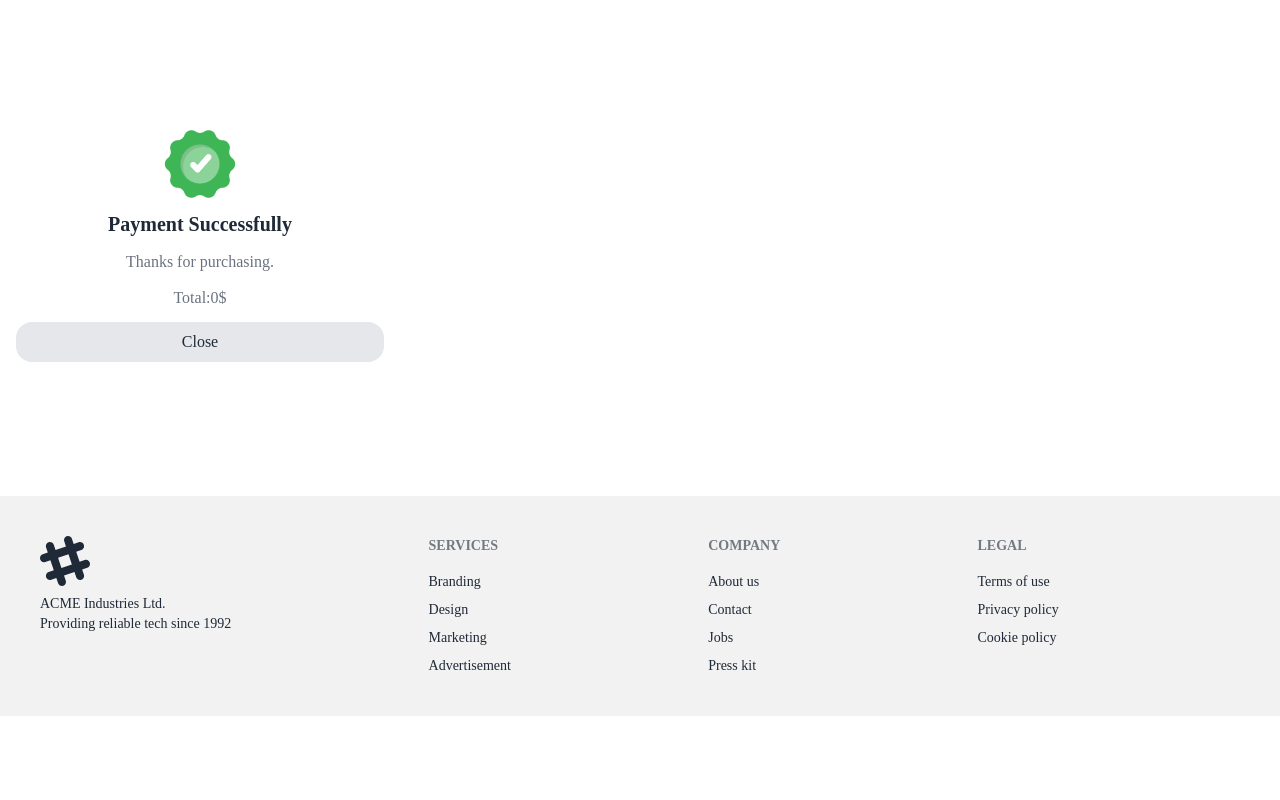
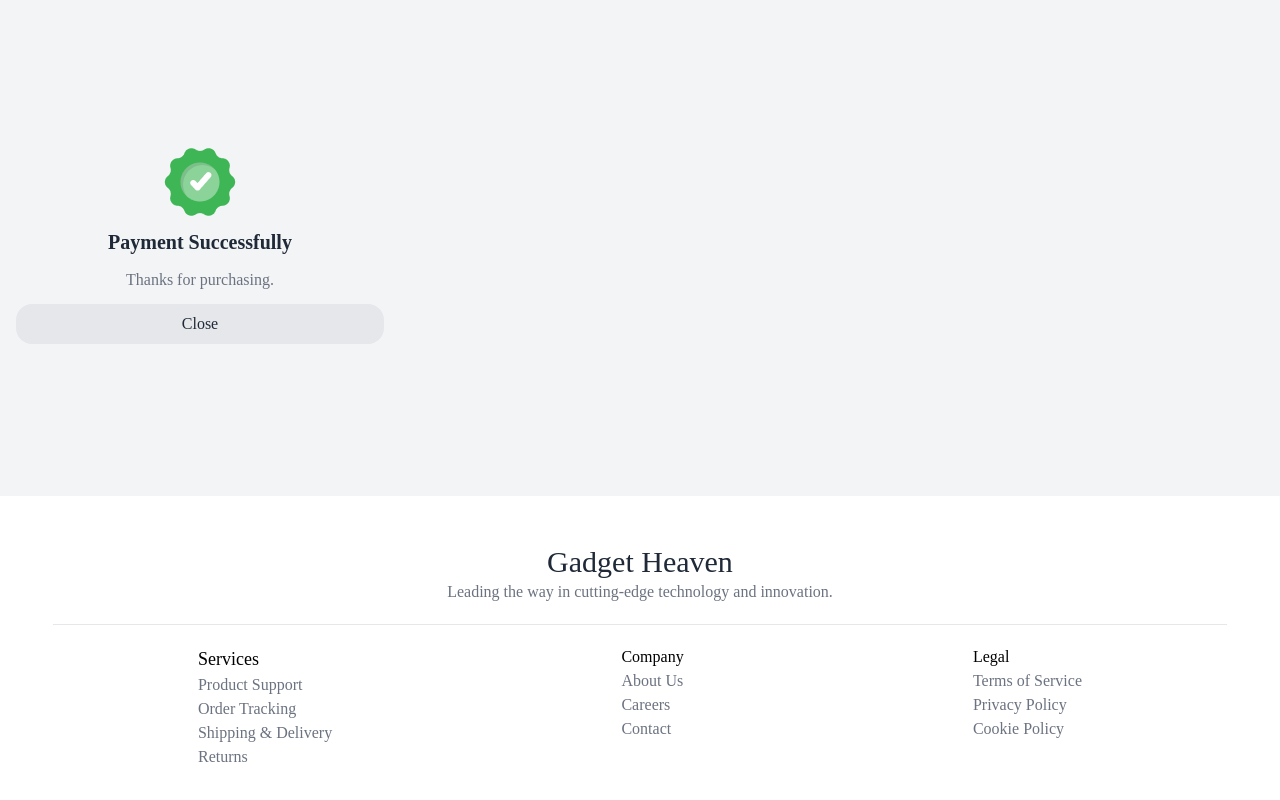
Before and after one commit to programming-hero-web-course-4/b10a8-gadget-heaven-harun708280, a React (Vite) app: page /dashboard in a window 1280 px wide. Shown: the part 572-1372 px from the top of the page. Before the commit the page ends 1288 px from the top, so only its background shows below. Built offline with nearby package versions, Linux system fonts and the light colour scheme; some icons are missing; a web font is replaced by a local one.

Commit message:
upadte all item

```diff
--- a/index.html
+++ b/index.html
@@ -4,7 +4,7 @@
     <meta charset="UTF-8" />
     <link rel="shortcut icon" href="./src/assets/Image/favicon-16x16.png" type="image/x-icon">
     <meta name="viewport" content="width=device-width, initial-scale=1.0" />
-    <title>Vite + React</title>
+    <title>Gadget Heaven</title>
     <link rel="stylesheet" href="https://cdnjs.cloudflare.com/ajax/libs/font-awesome/6.6.0/css/all.min.css">
   </head>
   <body>
--- a/src/Component/Common/Footer.jsx
+++ b/src/Component/Common/Footer.jsx
@@ -2,47 +2,37 @@ import React from 'react';
 
 const Footer = () => {
     return (
-        <div>
-            <footer className="footer bg-base-200 text-base-content p-10">
-            <aside>
-                <svg
-                width="50"
-                height="50"
-                viewBox="0 0 24 24"
-                xmlns="http://www.w3.org/2000/svg"
-                fillRule="evenodd"
-                clipRule="evenodd"
-                className="fill-current">
-                <path
-                    d="M22.672 15.226l-2.432.811.841 2.515c.33 1.019-.209 2.127-1.23 2.456-1.15.325-2.148-.321-2.463-1.226l-.84-2.518-5.013 1.677.84 2.517c.391 1.203-.434 2.542-1.831 2.542-.88 0-1.601-.564-1.86-1.314l-.842-2.516-2.431.809c-1.135.328-2.145-.317-2.463-1.229-.329-1.018.211-2.127 1.231-2.456l2.432-.809-1.621-4.823-2.432.808c-1.355.384-2.558-.59-2.558-1.839 0-.817.509-1.582 1.327-1.846l2.433-.809-.842-2.515c-.33-1.02.211-2.129 1.232-2.458 1.02-.329 2.13.209 2.461 1.229l.842 2.515 5.011-1.677-.839-2.517c-.403-1.238.484-2.553 1.843-2.553.819 0 1.585.509 1.85 1.326l.841 2.517 2.431-.81c1.02-.33 2.131.211 2.461 1.229.332 1.018-.21 2.126-1.23 2.456l-2.433.809 1.622 4.823 2.433-.809c1.242-.401 2.557.484 2.557 1.838 0 .819-.51 1.583-1.328 1.847m-8.992-6.428l-5.01 1.675 1.619 4.828 5.011-1.674-1.62-4.829z"></path>
-                </svg>
-                <p>
-                ACME Industries Ltd.
-                <br />
-                Providing reliable tech since 1992
-                </p>
-            </aside>
-            <nav>
-                <h6 className="footer-title">Services</h6>
-                <a className="link link-hover">Branding</a>
-                <a className="link link-hover">Design</a>
-                <a className="link link-hover">Marketing</a>
-                <a className="link link-hover">Advertisement</a>
-            </nav>
-            <nav>
-                <h6 className="footer-title">Company</h6>
-                <a className="link link-hover">About us</a>
-                <a className="link link-hover">Contact</a>
-                <a className="link link-hover">Jobs</a>
-                <a className="link link-hover">Press kit</a>
-            </nav>
-            <nav>
-                <h6 className="footer-title">Legal</h6>
-                <a className="link link-hover">Terms of use</a>
-                <a className="link link-hover">Privacy policy</a>
-                <a className="link link-hover">Cookie policy</a>
-            </nav>
-            </footer>
+        <div className='py-12 '>
+            <div className="w-11/12 mx-auto ">
+                <h1 className='text-center text-3xl'>Gadget Heaven</h1>
+                <p className='text-gray-500 text-center'>Leading the way in cutting-edge technology and innovation.</p>
+
+                <div className="border-b my-5"></div>
+                <div className="flex justify-around text-gray-500">
+                    <div className="">
+                        <p className='text-lg text-black'>Services</p>
+                        <p> Product  Support</p>
+                        <p>Order Tracking</p>
+                        <p>Shipping & Delivery</p>
+                        <p>Returns</p>
+
+                    </div>
+                    <div className="">
+                        <p className='text-black tex-xl'>Company</p>
+                        <p>About Us</p>
+                        <p>Careers</p>
+                        <p>Contact</p>
+
+                    </div>
+                    <div className="">
+                        <p className='text-black tex-xl'>Legal</p>
+                        <p>Terms of Service</p>
+                        <p>Privacy Policy</p>
+                        <p>Cookie Policy</p>
+
+                    </div>
+                </div>
+            </div>
         </div>
     );
 };
--- a/src/Component/Common/Nav.jsx
+++ b/src/Component/Common/Nav.jsx
@@ -1,5 +1,5 @@
 import React, { useContext } from 'react';
-import { NavLink, useLocation } from 'react-router-dom';
+import { Link, NavLink, useLocation } from 'react-router-dom';
 import { cardContext, wishListContext } from '../../Layout/LayOut';
 
 const Nav = () => {
@@ -42,21 +42,21 @@ const Nav = () => {
                         <li><a>Item 3</a></li>
                     </ul>
                     </div>
-                    <a className="text-white font-bold text-xl">Gadget Heaven </a>
+                    <Link to='/' className=" text-white  font-bold text-xl">Gadget Heaven  </Link>
                 </div>
                 <div className="navbar-center  hidden lg:flex">
                     <ul className="menu menu-horizontal space-x-12 text-white px-1">
                         <NavLink to='/' className={({isActive})=>[
-                            isActive?'border-b-4 border-red-600':'hover:border-b-2 hover:border-red-600'
+                            isActive?'border-b-4 border-white ':'hover:border-b-2 hover:border-white'
                         ]} >Home</NavLink>
-                        <NavLink to='/about' className={({isActive})=>[
-                            isActive?'border-b-4 border-red-600':'hover:border-b-2 hover:border-red-600'
-                        ]} >About</NavLink>
-                        <NavLink to='Statistics' className={({isActive})=>[
-                            isActive?'border-b-4 border-red-600':'hover:border-b-2 hover:border-red-600'
-                        ]} >Statistics</NavLink>
-                        <NavLink to='/dashboard' className={({isActive})=>[
-                            isActive?'border-b-4 border-red-600':'hover:border-b-2 hover:border-red-600'
+                        <NavLink to='/about'  className={({isActive})=>[
+                            isActive?'border-b-4 border-white ':'hover:border-b-2 hover:border-white'
+                        ]}  >About</NavLink>
+                        <NavLink to='Statistics'  className={({isActive})=>[
+                            isActive?'border-b-4 border-white ':'hover:border-b-2 hover:border-white'
+                        ]}  >Statistics</NavLink>
+                        <NavLink to='/dashboard'  className={({isActive})=>[
+                            isActive?'border-b-4 border-white ':'hover:border-b-2 hover:border-white'
                         ]} >Dashboard</NavLink>
 
 
@@ -64,14 +64,14 @@ const Nav = () => {
                     </ul>
                 </div>
                 <div className="navbar-end space-x-8 tex">
-                    <div className="relative">
-                        <button className='h-10 w-10 bg-white rounded-full'><i class="fa-solid fa-cart-shopping"></i></button>
+                    <div className="relative text-white">
+                        <button className='h-10 w-10  rounded-full'><i class="fa-solid fa-cart-shopping"></i></button>
                         <div className="absolute  -top-1 -right-1">
                             <span>{card?.length}</span>
                         </div>
                     </div>
-                    <div className="relative">
-                        <button className='h-10 w-10  bg-white rounded-full'><i class="fa-regular fa-heart"></i></button>
+                    <div className="relative text-white">
+                        <button className='h-10 w-10 text-white  rounded-full'><i class="fa-regular fa-heart"></i></button>
                         <div className="absolute  -top-1 -right-1">
                             <span>{wishList?.length}</span>
                         </div>
@@ -96,35 +96,23 @@ const Nav = () => {
                             d="M4 6h16M4 12h8m-8 6h16" />
                         </svg>
                     </div>
-                    <ul
-                        tabIndex={0}
-                        className="menu menu-sm dropdown-content bg-base-100 rounded-box z-[1] mt-3 w-52 p-2 shadow">
-                        <li><a>Item 1</a></li>
-                        <li>
-                        <a>Parent</a>
-                        <ul className="p-2">
-                            <li><a>Submenu 1</a></li>
-                            <li><a>Submenu 2</a></li>
-                        </ul>
-                        </li>
-                        <li><a>Item 3</a></li>
-                    </ul>
+
                     </div>
-                    <a className=" font-bold text-xl">Gadget Heaven </a>
+                   <Link to='/' className="  font-bold text-xl">Gadget Heaven  </Link>
                 </div>
                 <div className="navbar-center  hidden lg:flex">
                     <ul className="menu menu-horizontal space-x-12  px-1">
                         <NavLink to='/' className={({isActive})=>[
-                            isActive?'border-b-4 border-red-600':'hover:border-b-2 hover:border-red-600'
+                            isActive?'border-b-4 border-common':'hover:border-b-2 hover:border-common'
                         ]}>Home</NavLink>
-                        <NavLink to='/about' className={({isActive})=>[
-                            isActive?'border-b-4 border-red-600':'hover:border-b-2 hover:border-red-600'
+                        <NavLink to='/about'className={({isActive})=>[
+                            isActive?'border-b-4 border-common':'hover:border-b-2 hover:border-common'
                         ]}>About</NavLink>
                         <NavLink to='Statistics' className={({isActive})=>[
-                            isActive?'border-b-4 border-red-600':'hover:border-b-2 hover:border-red-600'
+                            isActive?'border-b-4 border-common':'hover:border-b-2 hover:border-common'
                         ]}>Statistics </NavLink>
-                        <NavLink to='/dashboard' className={({isActive})=>[
-                            isActive?'border-b-4 border-red-600':'hover:border-b-2 hover:border-red-600'
+                        <NavLink to='/dashboard'className={({isActive})=>[
+                            isActive?'border-b-4 border-common':'hover:border-b-2 hover:border-common'
                         ]}>Dashboard</NavLink>
 
 
--- a/src/Component/Dashboard/CartDashBoard.jsx
+++ b/src/Component/Dashboard/CartDashBoard.jsx
@@ -1,14 +1,14 @@
 import React, { useContext } from 'react';
-import { cardContext, walletContext } from '../../Layout/LayOut';
+import { cardContext,  } from '../../Layout/LayOut';
 
 const CartDashBoard = () => {
     const [card,setCard]=useContext(cardContext)
-    const [wallet,setWallet]=useContext(walletContext)
+
     console.log(card,'final card');
-   const handleCardRemove=(id,price)=>{
+   const handleCardRemove=(id)=>{
      const filterData=[...card].filter(item=>item.id!==id)
      setCard(filterData)
-     setWallet((wallet-price).toFixed(2))
+
    }
 
     return (
@@ -33,7 +33,7 @@ const CartDashBoard = () => {
                 </div>
 
 
-                <div onClick={()=>handleCardRemove(cardItem.id,cardItem.price)} className=" text-red-500 cursor-pointer hover:text-red-700 text-2xl">
+                <div onClick={()=>handleCardRemove(cardItem.id)} className=" text-red-500 cursor-pointer hover:text-red-700 text-2xl">
                     <span><i className="fa-regular fa-circle-xmark"></i></span>
                 </div>
             </div>
--- a/src/Component/Dashboard/Dashboard.jsx
+++ b/src/Component/Dashboard/Dashboard.jsx
@@ -1,5 +1,5 @@
 import React, { useContext, useEffect, useState } from 'react';
-import { cardContext, walletContext, wishListContext } from '../../Layout/LayOut';
+import { cardContext,  wishListContext } from '../../Layout/LayOut';
 import CartDashBoard from './CartDashBoard';
 import WishListDashBoard from './WishListDashBoard';
 import { toast } from 'react-toastify';
@@ -11,6 +11,9 @@ const Dashboard = () => {
         document.title='Gadget Heaven || DashBoard'
 
     },[])
+
+
+
 
     const navigate=useNavigate()
 
@@ -25,11 +28,7 @@ const Dashboard = () => {
     };
 
 
-
-
-    const [wallet,setWallet]=useContext(walletContext)
     const [card,setCard]=useContext(cardContext)
-    const [wishList,setWishList]=useContext(wishListContext)
     const [dash,setDash]=useState({status:'cart'})
     const handleDashBoard=(status)=>{
        if (status==='cart') {
@@ -41,6 +40,12 @@ const Dashboard = () => {
        }
 
     }
+
+
+    const price =card.reduce((acc,product)=>acc+product.price,0)
+    console.log(price,'its total price');
+
+
     const handlePriceSort=()=>{
         const products=[...card].sort((a,b)=>(b.price-a.price))
         setCard(products)
@@ -55,6 +60,7 @@ const Dashboard = () => {
             openModal()
             setCard([])
             openModal()
+
         }
         else{
             toast.error('Not Found Cart')
@@ -72,7 +78,7 @@ const Dashboard = () => {
                  <h1 className='text-3xl font-bold text-white'>Dashboard</h1>
                  <p className='text-white' >Explore the latest gadgets that will take your experience to the next level. From smart devices to the coolest accessories, we have it all!</p>
                  <div className="space-x-10">
-                 <button onClick={()=>handleDashBoard('cart')} className={`${dash.status==='cart'?'bg-white rounded-full text-common py-1 px-7':'border-white border text-white rounded-full py-1 px-7'}`}>Cart</button>
+                 <button   onClick={()=>handleDashBoard('cart')} className={`${dash.status==='cart'?'bg-white rounded-full text-common py-1 px-7':'border-white border text-white rounded-full py-1 px-7'}`}>Cart</button>
 
                  <button onClick={()=>handleDashBoard('wishList')} className={`${dash.status==='wishList'?'bg-white rounded-full text-common py-1 px-7':'border-white border text-white rounded-full py-1 px-7'}`} type="button">Wishlist</button>
                  </div>
@@ -83,12 +89,13 @@ const Dashboard = () => {
                {
                  dash.status==='cart' &&
                  <div className="flex space-x-10 items-center">
-                 <h1>Total cost:{wallet}</h1>
+                 <h1>Total cost: {price} </h1>
                  <div className="space-x-4">
 
-                 <button onClick={handlePriceSort} className='border-common border text-common rounded-full py-1 px-7' type="button">Sort by Price</button>
+                    <button disabled={card.length < 1} onClick={handlePriceSort} className={`border-common border rounded-full py-1 px-7  ${card.length < 1 ? 'bg-gray-300 text-gray-500 cursor-not-allowed' : 'text-common'}`}> Sort by Price</button>
 
-                 <button onClick={handlePurchase} className='border-white border text-white bg-common rounded-full py-1 px-7' type="button">Purchase</button>
+                    <button disabled={card.length < 1} onClick={handlePurchase} className={`border-white border rounded-full py-1 px-7  ${card.length < 1 ? 'bg-gray-300 text-gray-500 cursor-not-allowed' : 'text-white bg-common'}`} >Purchase</button>
+
                  </div>
 
                  </div>
@@ -115,8 +122,8 @@ const Dashboard = () => {
                     <div className="px-4 h-[300px] space-y-3 justify-center flex text-center  flex-col">
                      <div className="flex justify-center"><img src={modalImage} alt="" /></div>
                      <h1 className='text-xl font-extrabold'>Payment Successfully</h1>
-                      <p className='text-gray-500'>Thanks for purchasing.</p>
-                      <p className='text-gray-500' >Total:{wallet}$</p>
+                    <p className='text-gray-500'>Thanks for purchasing.</p>
+
                       <div className="">
                         <button onClick={()=>{closeModal,navigate('/')}} className=' w-full py-2 rounded-2xl bg-gray-200'>Close</button>
                       </div>
--- a/src/Component/Home/Banner.jsx
+++ b/src/Component/Home/Banner.jsx
@@ -1,5 +1,6 @@
 import React from 'react';
 import banner from './banner.jpg'
+import { Link } from 'react-router-dom';
 const Banner = () => {
     return (
         <div className="relative ">
@@ -8,8 +9,8 @@ const Banner = () => {
             <h1 className='text-5xl text-white '>
             Upgrade Your Tech Accessorize with Gadget Heaven Accessories
             </h1>
-            <p className='text-white text-center mx-auto w-9/12'>Explore the latest gadgets that will take your experience to the next level. From smart devices to the coolest accessories, we have it all!</p>
-            <button className='bg-white py-2 px-4 rounded-xl'>Shop Now</button>
+            <p className='text-white text-center pb-4 mx-auto w-9/12'>Explore the latest gadgets that will take your experience to the next level. From smart devices to the coolest accessories, we have it all!</p>
+            <Link to='/dashboard' className='mt-4'><button className='bg-white py-2 px-4 rounded-xl'>Shop Now</button></Link>
 
 
            </div>
--- a/src/Component/Product/Product.jsx
+++ b/src/Component/Product/Product.jsx
@@ -20,7 +20,7 @@ const Product = () => {
     },[loadProduct])
 
     return (
-        <div className="">
+        <div className="pb-12">
             {
                 products.length<1?<h1 className='text-center text-6xl h-[320px] flex justify-center items-center'> Not  Product Found <span><i class="fa-solid fa-ban"></i></span></h1>:
                 <div className='grid grid-cols-3 gap-5'>
--- a/src/Component/ProductDetails/ProductDetails.jsx
+++ b/src/Component/ProductDetails/ProductDetails.jsx
@@ -1,7 +1,7 @@
 import React, { useContext, useEffect, useState } from 'react';
 import { useLoaderData, useNavigate, useParams } from 'react-router-dom';
 import ReactStars from "react-rating-stars-component";
-import { cardContext, walletContext, wishListContext } from '../../Layout/LayOut';
+import { cardContext,  wishListContext } from '../../Layout/LayOut';
 import { toast } from 'react-toastify';
 
 const ProductDetails = () => {
@@ -10,7 +10,7 @@ const ProductDetails = () => {
     },[])
     const { name } = useParams();
     const loadProduct = useLoaderData();
-    const [wallet,setWallet]=useContext(walletContext)
+
     const [product, setProduct] = useState(null);
     const [card,setCard]=useContext(cardContext)
     const navigate=useNavigate()
@@ -26,15 +26,11 @@ const ProductDetails = () => {
 
     const handleCardAdd=(item)=>{
         const newCard=[...card,item]
-
-
-
-
         const findData=card.find(card=>card.id===item.id)
         if (availability) {
             if (!findData) {
                 setCard(newCard)
-                setWallet(wallet+item.price)
+
                 toast.success('successfully Added Card',{
                     position:'top-center'
                 })
@@ -56,11 +52,14 @@ const ProductDetails = () => {
 
     }
 
+    const [active,setActive]=useState(false)
+
     const handleWishlist=item=>{
 
         const findData=[...wishList].find(product=>product.id=== item.id)
         if (!findData) {
             setWishList([...wishList,item])
+            setActive(true)
             toast.success('SuccessFully Add WishList',{
                 position:'top-left'
             })
@@ -137,7 +136,7 @@ const ProductDetails = () => {
                             <button onClick={()=>{handleCardAdd(product),navigate(-1)}} className='space-x-4 bg-common px-4 text-white rounded-full'><span>Add To Card</span> <span><i class="fa-solid fa-cart-arrow-down"></i></span> </button>
 
 
-                            <button onClick={()=>handleWishlist(product)} className='h-10 w-10 bg-rose-500  text-white rounded-full flex items-center justify-center'><span><i class="fa-regular fa-heart"></i></span></button>
+                            <button  disabled={active}  onClick={()=>handleWishlist(product)} className={`h-10 w-10 ${active ? 'bg-gray-400' : 'bg-rose-500'} text-white rounded-full flex items-center justify-center`}><span><i class="fa-regular fa-heart"></i></span></button>
                         </div>
                     </div>
                 </div>
--- a/src/Component/Statistics/Statistics.jsx
+++ b/src/Component/Statistics/Statistics.jsx
@@ -39,8 +39,8 @@ const Statistics = () => {
                     </p>
                 </div>
             </div>
-            <div className="flex justify-center">
-                <ResponsiveContainer  height={500}>
+            <div className="flex w-11/12 mx-auto py-12 justify-center">
+                <ResponsiveContainer   height={500}>
                     <ComposedChart
                         data={data}
                         margin={{
@@ -55,7 +55,7 @@ const Statistics = () => {
                         <YAxis />
                         <Tooltip />
                         <Legend />
-                        <Area type="monotone" dataKey="price" fill="#8884d8" stroke="#8884d8" />
+
                         <Bar dataKey="price" barSize={20} fill="#413ea0" />
                         <Line type="monotone" dataKey="category" stroke="#ff7300" />
                         <Scatter dataKey="rating" fill="red" />
--- a/src/Layout/LayOut.jsx
+++ b/src/Layout/LayOut.jsx
@@ -6,29 +6,29 @@ import { ToastContainer, toast } from 'react-toastify';
 
 import 'react-toastify/dist/ReactToastify.css';
 export const cardContext = createContext(null);
-export const walletContext=createContext(null);
+
 export const wishListContext=createContext(null)
 import { Audio } from 'react-loader-spinner'
 const LayOut = () => {
     const [card, setCard] = useState([]);
-    const [wallet,setWallet]=useState(0);
+
     const [wishList,setWishList]=useState([])
     const navigation=useNavigation()
     return (
         <wishListContext.Provider value={[wishList,setWishList]}>
-         <walletContext.Provider value={[wallet,setWallet]}>
+
             <cardContext.Provider value={[card, setCard]}>
 
             <div className=''>
                 <ToastContainer />
                 <Nav />
-                <div className="min-h-[calc(100vh-285px)]">
+                <div className="min-h-[calc(100vh-285px)] bg-gray-100">
                     <Outlet />
                 </div>
                 <Footer />
             </div>
             </cardContext.Provider>
-         </walletContext.Provider>
+
         </wishListContext.Provider>
     );
 };
```
Also changed, not shown: public/Category.json (+6 -5 lines), public/product.json (+4 -51 lines), 1 other file (tests, documents, lock files or other folders).
